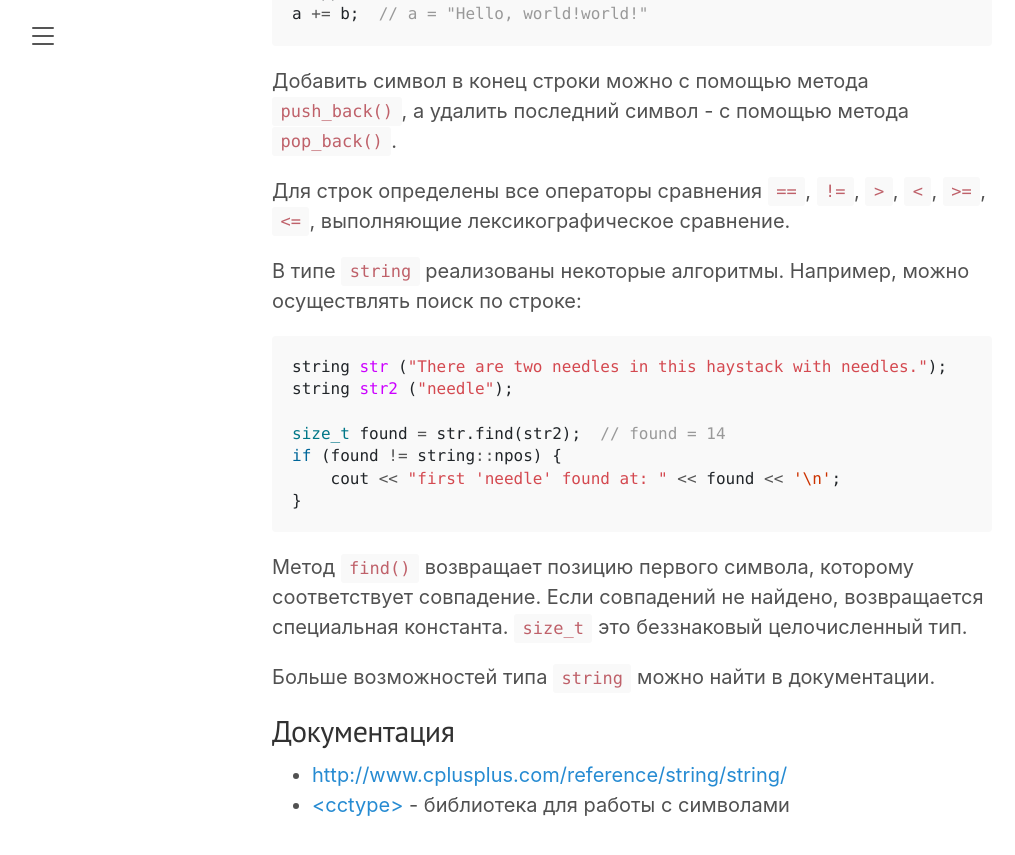
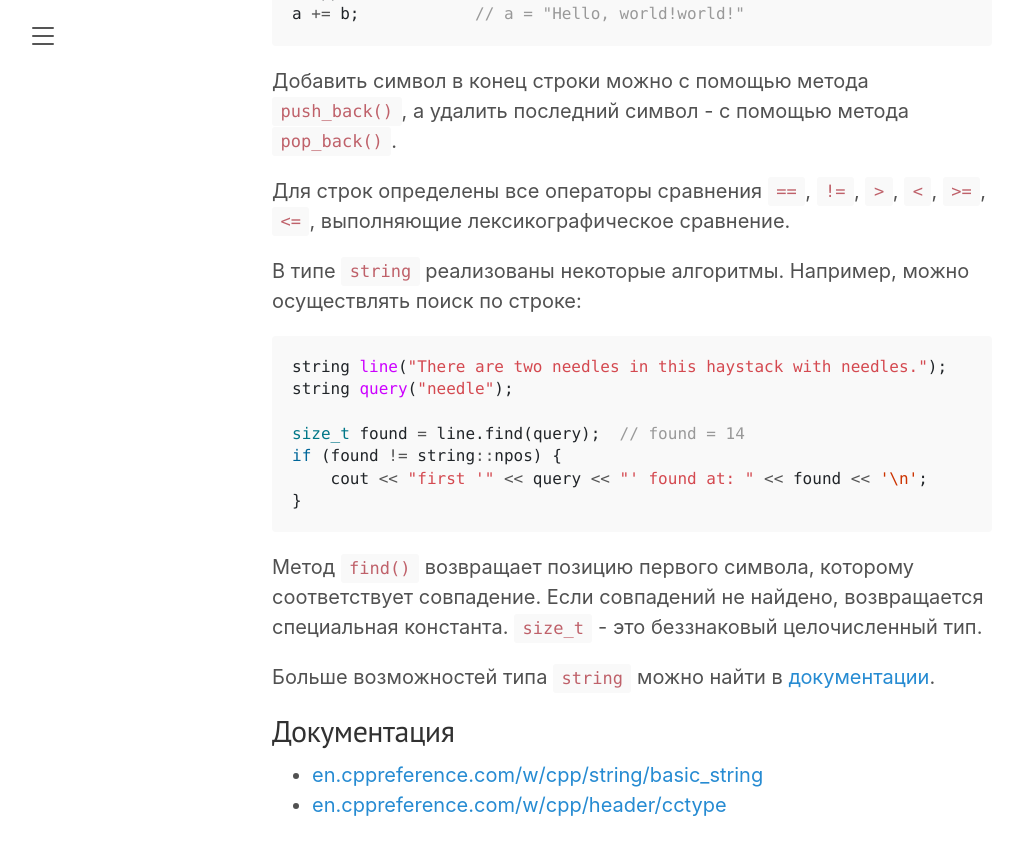
Before and after one commit to NSU-Programming/NSU-Programming.github.io, a Jekyll site: the page built from textbook/cpp/string.md, in a window 1280 px wide and 900 px high, scrolled down 1472 px. Shown: the top 855 px of the window, without its empty margins (8-1023 px from the left). Built offline with Jekyll 4.4.1, drawn with Linux system fonts in a browser that asks for light colours; our own code applies the rules of GitHub Pages for plain Markdown files; some of the changed text lies outside the part shown.

Commit message:
typo fix and small improvements

````diff
--- a/textbook/cpp/string.md
+++ b/textbook/cpp/string.md
@@ -19,13 +19,15 @@ string d('d', 10);  // d = "dddddddddd"
 
 ```cpp
 string a("abz");
-char c = a[2];  // 'z'
+char c = a[2];     // 'z'
 char b = a.at(1);  // 'b'
-a[2] = 'c';  // a = "abc"
+a[2] = 'c';        // a = "abc"
 ```
+
 Механизмы обращения к элементу через оператор `[]` и с помощью метода `at()` отличаются. В первом случае не происходит проверки того, что индекс меньше, чем длина строки. Если это условие не выполняется, то мы приходим к ситуации неопределенного поведения. Метод `at()` выполняет эту проверку и генерирует исключение в случае некорректного индекса. За это более безопасное поведение мы платим процессорным временем для дополнительной проверки.
 
 По символам строки можно пройти в цикле:
+
 ```cpp
 string s("abcde");
 
@@ -37,12 +39,13 @@ for (char ch : s) {
 Узнать длину строки можно с помощью метода `size()`.
 
 Строки можно конкатенировать с помощью оператора `+` или метода `append`:
+
 ```cpp
 string a("Hello, ");
 string b("world!");
 string c = a + b;  // "Hello, world!"
-a.append(b);  // a = "Hello, world!"
-a += b;  // a = "Hello, world!world!"
+a.append(b);       // a = "Hello, world!"
+a += b;            // a = "Hello, world!world!"
 ```
 
 Добавить символ в конец строки можно с помощью метода `push_back()`, а удалить последний символ - с помощью метода `pop_back()`.
@@ -50,19 +53,22 @@ a += b;  // a = "Hello, world!world!"
 Для строк определены все операторы сравнения `==`, `!=`, `>`, `<`, `>=`, `<=`, выполняющие лексикографическое сравнение.
 
 В типе `string` реализованы некоторые алгоритмы. Например, можно осуществлять поиск по строке:
+
 ```cpp
-string str ("There are two needles in this haystack with needles.");
-string str2 ("needle");
+string line("There are two needles in this haystack with needles.");
+string query("needle");
 
-size_t found = str.find(str2);  // found = 14
+size_t found = line.find(query);  // found = 14
 if (found != string::npos) {
-    cout << "first 'needle' found at: " << found << '\n';
+    cout << "first '" << query << "' found at: " << found << '\n';
 }
 ```
-Метод `find()` возвращает позицию первого символа, которому соответствует совпадение. Если совпадений не найдено, возвращается специальная константа. `size_t` это беззнаковый целочисленный тип.
 
-Больше возможностей типа `string` можно найти в документации.
+Метод `find()` возвращает позицию первого символа, которому соответствует совпадение. Если совпадений не найдено, возвращается специальная константа. `size_t` - это беззнаковый целочисленный тип.
+
+Больше возможностей типа `string` можно найти в [документации](https://en.cppreference.com/w/cpp/string/basic_string).
 
 ## Документация
-* [http://www.cplusplus.com/reference/string/string/](http://www.cplusplus.com/reference/string/string/)
-* [\<cctype\>](http://www.cplusplus.com/reference/cctype/) - библиотека для работы с символами
+
+* [en.cppreference.com/w/cpp/string/basic_string](https://en.cppreference.com/w/cpp/string/basic_string)
+* [en.cppreference.com/w/cpp/header/cctype](https://en.cppreference.com/w/cpp/header/cctype)
````
Also changed, not shown: other parts of textbook/cpp/string.md (+6 -6 lines), textbook/cpp/io.md (+1 -1 lines).
